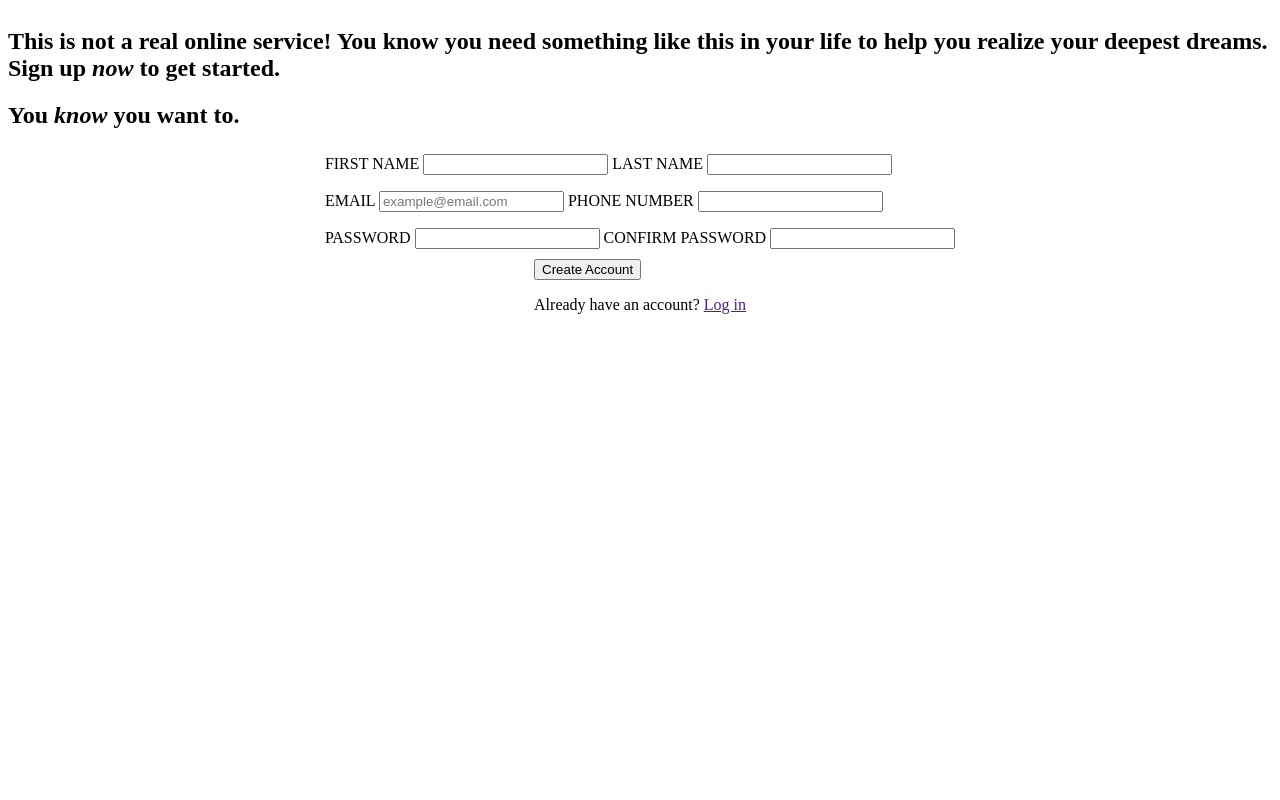
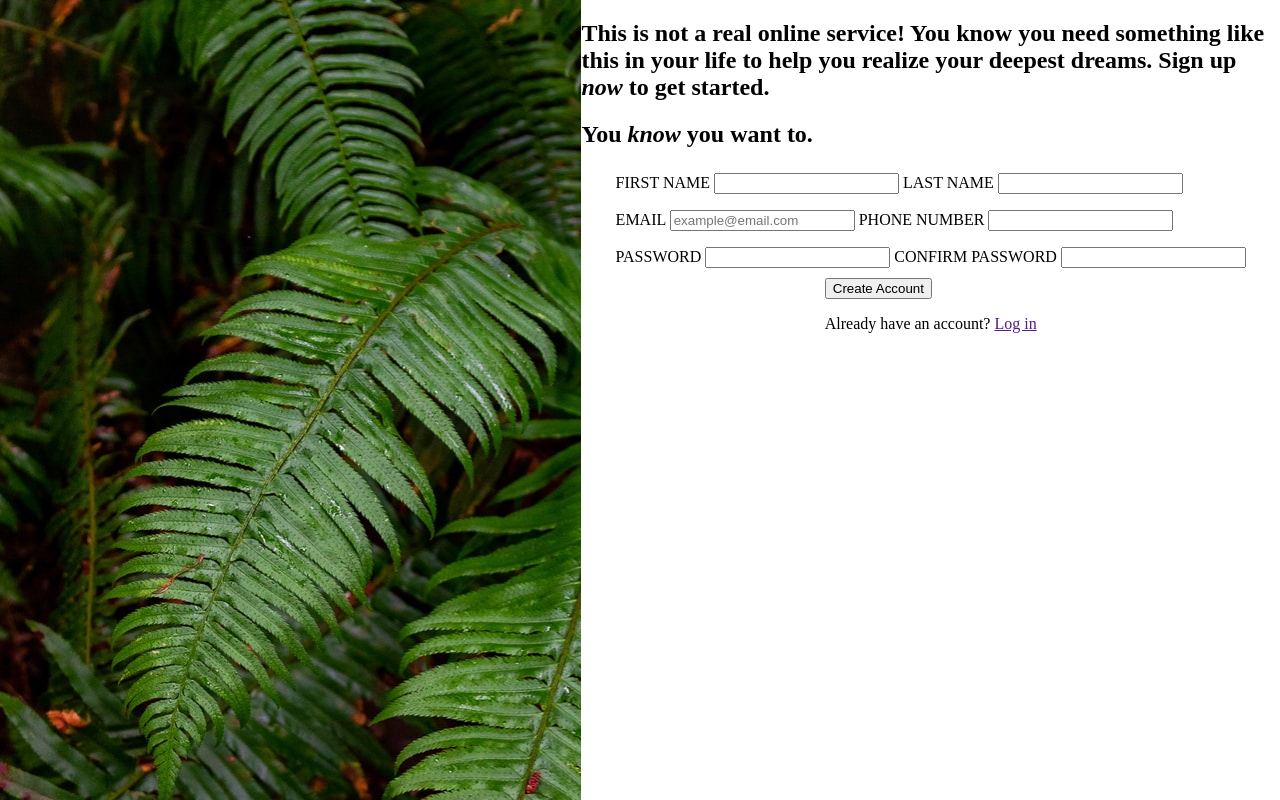
Before and after one commit to stevenmck97/signup-form, a plain HTML site: page index.html in a window 1280 px wide. Drawn offline with Linux system fonts and the light colour scheme.

Commit message:
Added background image in its own container. Wrapped bg-img-container and form-container in a container. Removed margin and padding on body

```diff
--- a/index.html
+++ b/index.html
@@ -8,13 +8,17 @@
         <title>Sign-up form</title>
     </head>
     <body>
-        <div class="bg-img"></div>
+        <div class="container">
+            <div class="bg-img-container">
+                <!-- <img src="/bg-img.jpeg" alt="bg-img" /> -->
+            </div>
             <div class="form-container">
                 <div id="form-text">
                     <h2>
                         This is not a real online service! You know you need
-                    something like this in your life to help you realize your
-                    deepest dreams. Sign up <em>now</em> to get started.
+                        something like this in your life to help you realize
+                        your deepest dreams. Sign up <em>now</em> to get
+                        started.
                     </h2>
                     <h2>You <em>know</em> you want to.</h2>
                 </div>
@@ -58,5 +62,6 @@
                     <p>Already have an account? <a href="">Log in</a></p>
                 </div>
             </div>
+        </div>
     </body>
 </html>
--- a/styles.css
+++ b/styles.css
@@ -1,3 +1,19 @@
+body {
+    margin: 0;
+    padding: 0;
+}
+
+.container {
+    display: flex;
+}
+
+.bg-img-container {
+    width: 100vw;
+    height: 100vh;
+    background: url("/bg-img.jpeg");
+    background-repeat: no-repeat;
+}
+
 .form-container {
     display: flex;
     flex-direction: column;
```
Also changed, not shown: bg-img.jpeg (added). Lines whose indentation alone changed are shown as unchanged.
